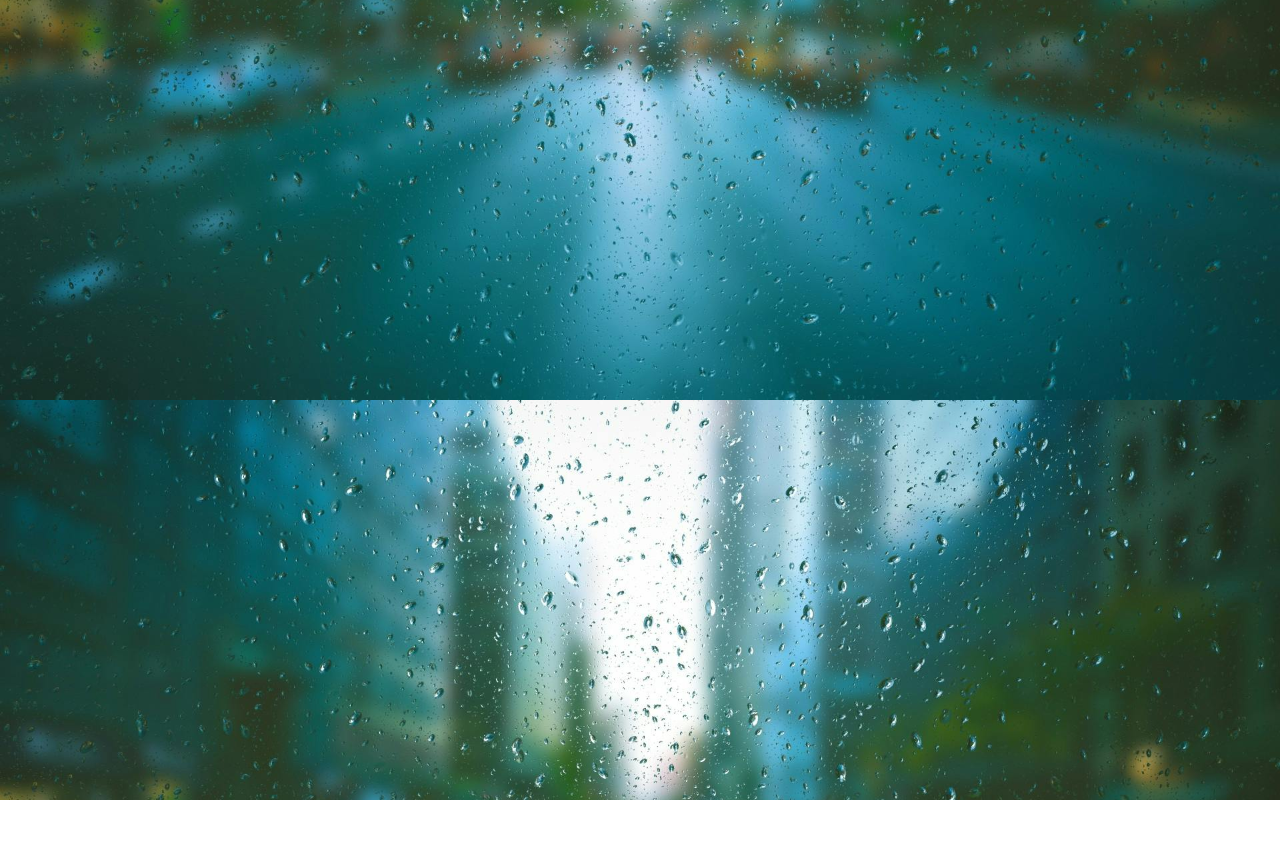
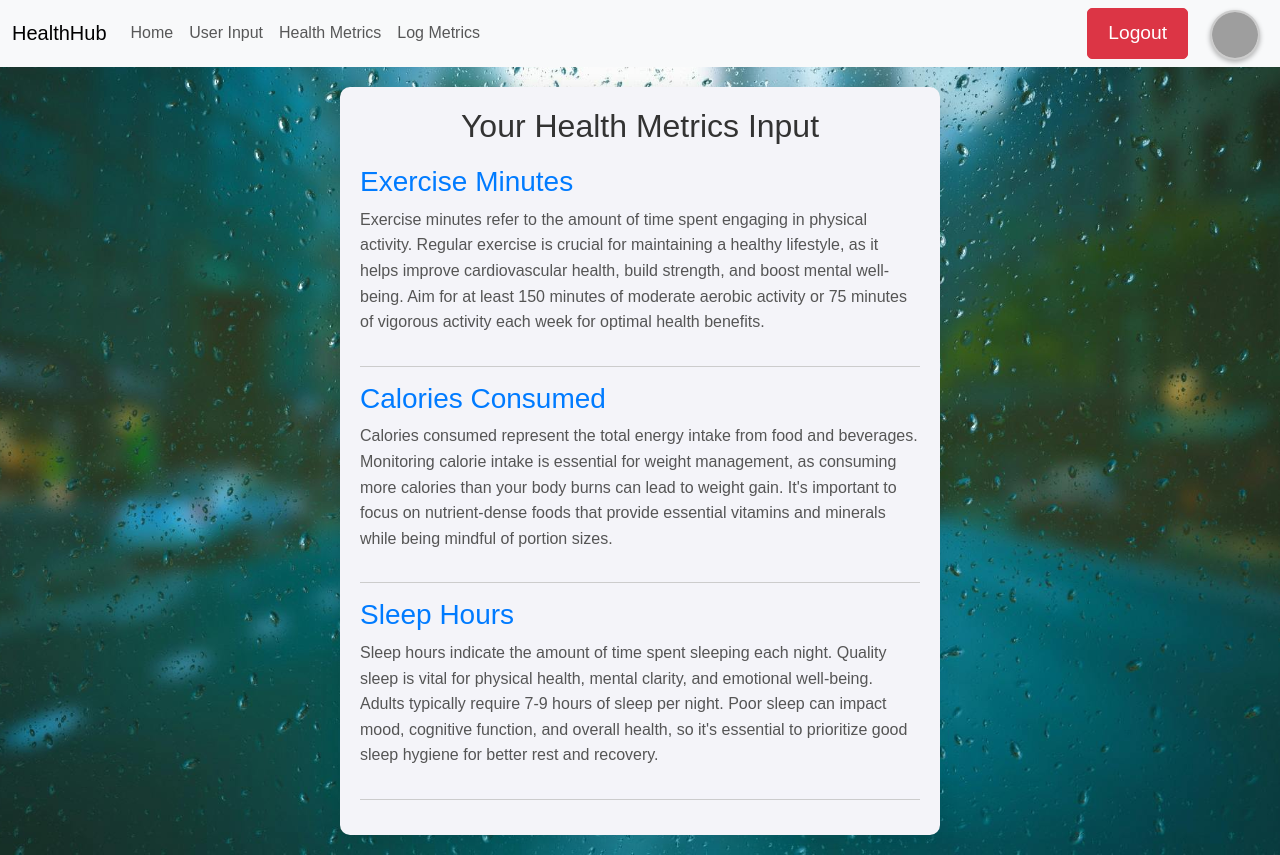
Before and after one commit to Jitugopale/HealthHub, a React (Create React App) app: page /user-input in a window 1280 px wide. Before the commit this address had no page. Before the commit the page ends 800 px from the top, so only its background shows below. Built offline with nearby package versions, Linux system fonts and the light colour scheme; no server answers; sample sign-in values are in the browser's storage; grey boxes are pictures that could not be loaded.

Commit message:
make changes

```diff
--- a/public/index.html
+++ b/public/index.html
@@ -7,7 +7,7 @@
     <meta name="theme-color" content="#000000" />
     <meta
       name="description"
-      content="Web site created using create-react-app"
+      content="HealthHub is a user-friendly platform for tracking health metrics and managing personal wellness"
     />
     <link rel="apple-touch-icon" href="%PUBLIC_URL%/logo192.png" />
     <!--
@@ -26,7 +26,7 @@
       work correctly both with client-side routing and a non-root public URL.
       Learn how to configure a non-root public URL by running `npm run build`.
     -->
-    <title>Demo App</title>
+    <title>HealthHub - Track Your Health and Wellness</title>
   </head>
   <body>
     <noscript>You need to enable JavaScript to run this app.</noscript>
--- a/src/App.js
+++ b/src/App.js
@@ -4,10 +4,12 @@ import Register from "./components/Register";
 import Login from "./components/Login";
 import LandingPage from "./components/LandingPage";
 import ProtectedRoute from "./components/ProtectedRoute";
-import Demopage from "./components/Demopage";
+import UserInput from "./components/UserInput";
 import Navbar from "./components/Navbar";
 import HealthMetrics from "./components/HealthMetrics"; // Import the HealthMetrics wrapper component
 import LogMetrics from "./components/LogMetrics";
+import Home from "./components/Home";
+import './App.css'
 
 const App = () => {
   return (
@@ -17,12 +19,21 @@ const App = () => {
         <Route path="/register" element={<Register />} />
         <Route path="/login" element={<Login />} />
         <Route
-          path="/select"
+         path="/home"
           element={
             <ProtectedRoute>
-              <Navbar />
-              <Demopage />
-            </ProtectedRoute>
+            <Navbar />
+            <Home />
+          </ProtectedRoute>
+          }
+        />
+        <Route
+         path="/user-input"
+          element={
+            <ProtectedRoute>
+            <Navbar />
+            <UserInput/>
+          </ProtectedRoute>
           }
         />
         <Route
--- a/src/components/Demopage.js
+++ /dev/null
@@ -1,22 +0,0 @@
-import React from 'react';
-import { Link } from 'react-router-dom';
-
-import '../App.css'; // Assuming you have styles defined in this file
-import UserProfile from './UserProfile';
-
-const Demopage = () => {
-  return (
-    <div className="container text-center mt-5">
-      <h1>Hello</h1>
-      <p>Welcome to the Demo Page! You can add more features here.</p>
-      <div className="mt-4">
-        <Link to="/" className="btn btn-primary mx-2">Go to Home</Link>
-        <Link to="/login" className="btn btn-secondary mx-2">Go to Login</Link>
-        <Link to="/register" className="btn btn-secondary mx-2">Go to Register</Link>
-      </div>
-      <UserProfile/>
-    </div>
-  );
-};
-
-export default Demopage;
--- a/src/components/Home.js
+++ b/src/components/Home.js
@@ -0,0 +1,86 @@
+import React from 'react';
+
+const HomePage = () => {
+  // Inline styles for the component
+  const styles = {
+    container: {
+      padding: '20px',
+      marginTop: '40px',
+    },
+    card: {
+      transition: 'transform 0.2s',
+    },
+    cardHover: {
+      transform: 'scale(1.05)',
+    },
+    footer: {
+      borderTop: '1px solid #dee2e6',
+      paddingTop: '10px',
+      marginTop: '20px',
+    },
+    listGroup: {
+      maxWidth: '600px',
+      margin: '0 auto',
+    },
+    title: {
+      textAlign: 'center',
+      marginBottom: '1rem',
+    },
+    lead: {
+      textAlign: 'center',
+    },
+  };
+
+  return (
+    <div style={styles.container} className="container">
+      <h1 style={styles.title}>Welcome to HealthHub</h1>
+      <p className="lead" style={styles.lead}>
+        HealthHub is your go-to platform for tracking your health metrics and managing your wellness journey.
+      </p>
+
+      <div className="row">
+        <div className="col-md-6 mb-4">
+          <div className="card" style={styles.card}>
+            <img src="path/to/your/image1.jpg" className="card-img-top" alt="Health metrics tracking" />
+            <div className="card-body">
+              <h5 className="card-title">Track Your Health Metrics</h5>
+              <p className="card-text">
+                Easily log and monitor your health metrics such as weight, blood pressure, and more.
+              </p>
+            </div>
+          </div>
+        </div>
+
+        <div className="col-md-6 mb-4">
+          <div className="card" style={styles.card}>
+            <img src="path/to/your/image2.jpg" className="card-img-top" alt="User input section" />
+            <div className="card-body">
+              <h5 className="card-title">User Input Section</h5>
+              <p className="card-text">
+                Enter your health data quickly and efficiently using our user-friendly interface.
+              </p>
+            </div>
+          </div>
+        </div>
+      </div>
+
+      <div className="text-center mt-4">
+        <h2>Features</h2>
+        <ul className="list-group" style={styles.listGroup}>
+          <li className="list-group-item">📊 Comprehensive health tracking</li>
+          <li className="list-group-item">📅 Log metrics easily</li>
+          <li className="list-group-item">📈 Visualize your progress</li>
+          <li className="list-group-item">👤 User-friendly profile management</li>
+        </ul>
+      </div>
+
+      <footer style={styles.footer} className="mt-5">
+        <p className="text-center">
+          &copy; 2024 HealthHub. All rights reserved.
+        </p>
+      </footer>
+    </div>
+  );
+};
+
+export default HomePage;
--- a/src/components/Login.js
+++ b/src/components/Login.js
@@ -27,8 +27,8 @@ const Login = () => {
         localStorage.setItem('userId', response.data.userId);
         setEmail(''); // Clear email field
         setPassword(''); // Clear password field
-        console.log("Login successful, redirecting to DemoPage...");
-        navigate('/select');
+        console.log("Login successful, redirecting to Home...");
+        navigate('/home');
       } else {
         setError("Invalid login credentials.");
       }
--- a/src/components/Navbar.js
+++ b/src/components/Navbar.js
@@ -1,6 +1,7 @@
 import React from 'react';
 import { Link, useLocation } from 'react-router-dom';
 import Logout from './Logout';
+import UserProfile from './UserProfile';
 
 const Navbar = () => {
   const location = useLocation();
@@ -8,7 +9,7 @@ const Navbar = () => {
   return (
     <nav className="navbar navbar-expand-lg bg-body-tertiary">
       <div className="container-fluid">
-        <Link className="navbar-brand" to="/">HealthHub</Link>
+        <Link className="navbar-brand" to="/home">HealthHub</Link>
         <button
           className="navbar-toggler"
           type="button"
@@ -23,10 +24,10 @@ const Navbar = () => {
         <div className="collapse navbar-collapse" id="navbarNav">
           <ul className="navbar-nav me-auto mb-2 mb-lg-0">
             <li className="nav-item">
-              <Link className="nav-link" to="/">Home</Link>
+              <Link className="nav-link" to="/home">Home</Link>
             </li>
             <li className="nav-item">
-              <Link className="nav-link" to="/demo">Demo Page</Link>
+              <Link className="nav-link" to="/user-input">User Input</Link> {/* Updated to point to User Input */}
             </li>
             <li className="nav-item">
               <Link className="nav-link" to="/health-metrics">Health Metrics</Link>
@@ -36,34 +37,15 @@ const Navbar = () => {
             </li>
           </ul>
           <ul className="navbar-nav ms-auto">
-            {/* Logout and User Profile */}
             {location.pathname !== '/demo' && (
               <>
-                <li className="nav-item">
+                <li className="nav-item" style={{marginRight:'80px'}}>
                   <Logout /> {/* Logout button placed here */}
                 </li>
-                <li className="nav-item dropdown">
-                  <button
-                    className="nav-link dropdown-toggle"
-                    id="userDropdown"
-                    data-bs-toggle="dropdown"
-                    aria-expanded="false"
-                    style={{
-                      background: 'none',
-                      border: 'none',
-                      padding: 0,
-                      color: 'inherit',
-                      cursor: 'pointer'
-                    }}
-                  >
-                    Profile
-                  </button>
-                  <ul className="dropdown-menu dropdown-menu-end" aria-labelledby="userDropdown">
-                    <li>
-                      <Link className="dropdown-item" to="/user-profile">User Profile</Link>
-                    </li>
-                  </ul>
+                <li className="nav-item">
+                    <UserProfile/>
                 </li>
+
               </>
             )}
           </ul>
--- /dev/null
+++ b/src/components/UserInput.js
@@ -0,0 +1,63 @@
+import React from 'react';
+
+const UserInput = () => {
+  // Inline styles
+  const userInputStyle = {
+    backgroundColor: '#f4f4f9', // Light background for contrast
+    borderRadius: '10px',
+    padding: '20px',
+    maxWidth: '600px', // Limit width for readability
+    margin: '20px auto', // Center the component
+    boxShadow: '0 4px 20px rgba(0, 0, 0, 0.1)', // Soft shadow
+  };
+
+  const headerStyle = {
+    color: '#333',
+    textAlign: 'center',
+    marginBottom: '20px',
+  };
+
+  const metricStyle = {
+    marginBottom: '15px',
+    borderBottom: '1px solid #ccc', // Divider line
+    paddingBottom: '15px', // Space below each metric
+  };
+
+  const metricHeaderStyle = {
+    color: '#007bff', // Attractive color for headings
+  };
+
+  const metricTextStyle = {
+    color: '#555',
+    lineHeight: '1.6', // Improve readability
+  };
+
+  return (
+    <div style={userInputStyle}>
+      <h2 style={headerStyle}>Your Health Metrics Input</h2>
+
+      <div style={metricStyle}>
+        <h3 style={metricHeaderStyle}>Exercise Minutes</h3>
+        <p style={metricTextStyle}>
+          Exercise minutes refer to the amount of time spent engaging in physical activity. Regular exercise is crucial for maintaining a healthy lifestyle, as it helps improve cardiovascular health, build strength, and boost mental well-being. Aim for at least 150 minutes of moderate aerobic activity or 75 minutes of vigorous activity each week for optimal health benefits.
+        </p>
+      </div>
+
+      <div style={metricStyle}>
+        <h3 style={metricHeaderStyle}>Calories Consumed</h3>
+        <p style={metricTextStyle}>
+          Calories consumed represent the total energy intake from food and beverages. Monitoring calorie intake is essential for weight management, as consuming more calories than your body burns can lead to weight gain. It's important to focus on nutrient-dense foods that provide essential vitamins and minerals while being mindful of portion sizes.
+        </p>
+      </div>
+
+      <div style={metricStyle}>
+        <h3 style={metricHeaderStyle}>Sleep Hours</h3>
+        <p style={metricTextStyle}>
+          Sleep hours indicate the amount of time spent sleeping each night. Quality sleep is vital for physical health, mental clarity, and emotional well-being. Adults typically require 7-9 hours of sleep per night. Poor sleep can impact mood, cognitive function, and overall health, so it's essential to prioritize good sleep hygiene for better rest and recovery.
+        </p>
+      </div>
+    </div>
+  );
+};
+
+export default UserInput;
--- a/src/components/UserProfile.js
+++ b/src/components/UserProfile.js
@@ -130,7 +130,7 @@ const styles = {
     alignItems: 'center',
     cursor: 'pointer',
     position: 'absolute', // Adjust this to place it in the upper right corner
-    top: '20px',
+    top: '10px',
     right: '20px',
     backgroundColor: '#f0f0f0',
     boxShadow: '0 2px 5px rgba(0, 0, 0, 0.3)',
```
Also changed, not shown: src/components/HealthMetrics.js (+47 -3 lines), src/components/HealthMetricsChart.js (+5 -2 lines), src/components/HealthMetricsOverview.js (+3 -42 lines), src/components/LogMetrics.js (+27 -2 lines), 1 other file (tests, documents, lock files or other folders).
